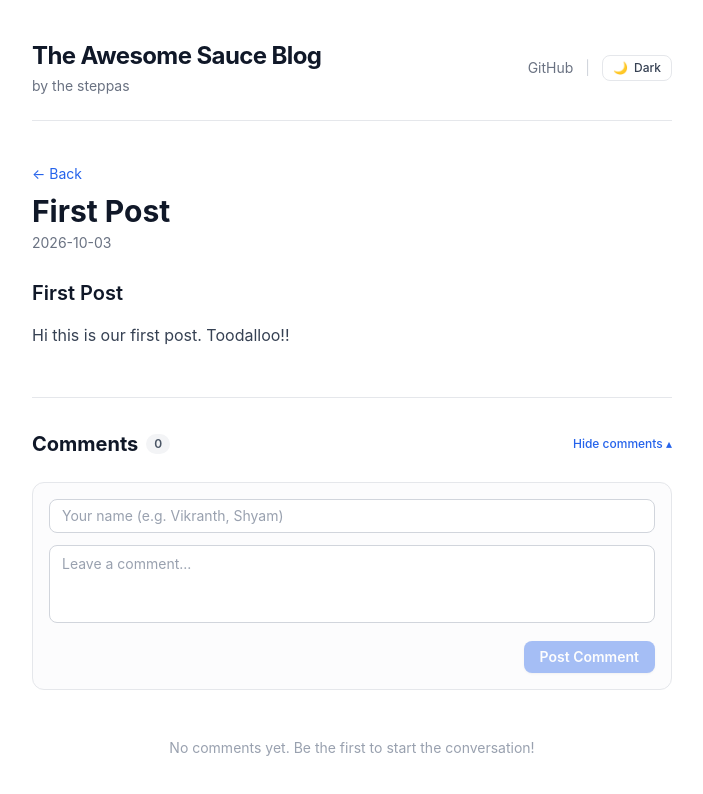
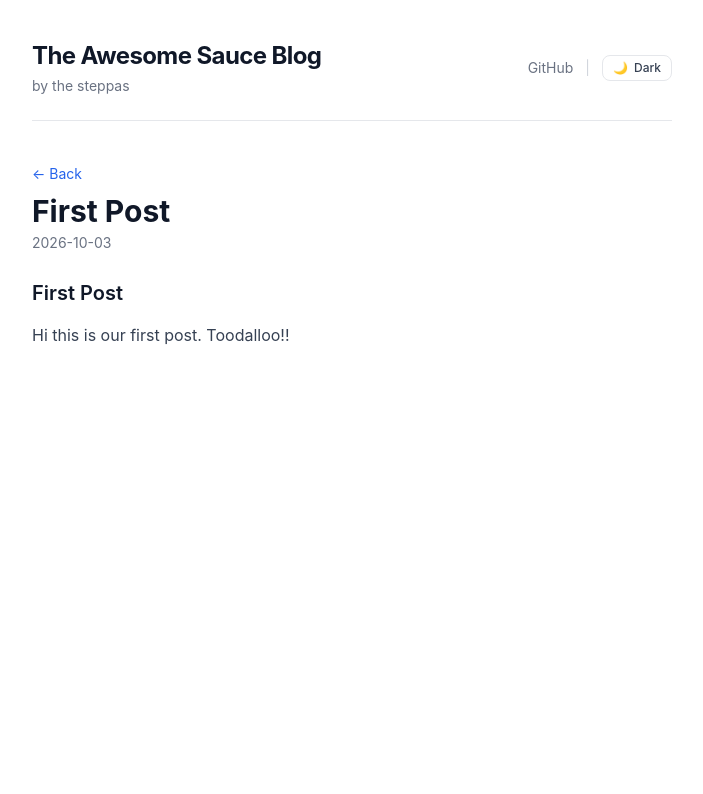
Before and after one commit to VIkranthMandadi/blog-life, a React (Vite) app: page /#/post/first-post in a window 1280 px wide. Shown: the top 794 px of the page, without its empty margins (288-991 px from the left). Built offline with nearby package versions, Linux system fonts and the light colour scheme.

Commit message:
Remove comments functionality

```diff
--- a/src/components/Comments.tsx
+++ /dev/null
@@ -1,196 +0,0 @@
-import { useState, useEffect } from 'react'
-
-interface Comment {
-  id: string
-  author: string
-  content: string
-  createdAt: string
-  isUserAdded?: boolean
-}
-
-interface CommentsProps {
-  postSlug: string
-}
-
-export default function Comments({ postSlug }: CommentsProps) {
-  const [isOpen, setIsOpen] = useState(true)
-  const [comments, setComments] = useState<Comment[]>([])
-  const [author, setAuthor] = useState(() => {
-    return localStorage.getItem('blog_commenter_name') || ''
-  })
-  const [content, setContent] = useState('')
-
-  const storageKey = `blog_comments_${postSlug}`
-
-  // Load comments on mount or post change
-  useEffect(() => {
-    try {
-      const stored = localStorage.getItem(storageKey)
-      if (stored) {
-        const parsed: Comment[] = JSON.parse(stored)
-        // Strip out any legacy seed comments
-        const realComments = parsed.filter((c) => !c.id.startsWith('seed-'))
-        setComments(realComments)
-        if (realComments.length !== parsed.length) {
-          localStorage.setItem(storageKey, JSON.stringify(realComments))
-        }
-      } else {
-        setComments([])
-      }
-    } catch {
-      setComments([])
-    }
-  }, [postSlug, storageKey])
-
-  const handleSubmit = (e: React.FormEvent) => {
-    e.preventDefault()
-    const trimmedAuthor = author.trim() || 'Anonymous'
-    const trimmedContent = content.trim()
-    if (!trimmedContent) return
-
-    const newComment: Comment = {
-      id: Date.now().toString(),
-      author: trimmedAuthor,
-      content: trimmedContent,
-      createdAt: new Date().toLocaleDateString('en-US', {
-        month: 'short',
-        day: 'numeric',
-        year: 'numeric'
-      }),
-      isUserAdded: true
-    }
-
-    const updated = [...comments, newComment]
-    setComments(updated)
-    localStorage.setItem(storageKey, JSON.stringify(updated))
-    localStorage.setItem('blog_commenter_name', trimmedAuthor)
-    setContent('')
-  }
-
-  const handleDelete = (id: string) => {
-    const updated = comments.filter((c) => c.id !== id)
-    setComments(updated)
-    localStorage.setItem(storageKey, JSON.stringify(updated))
-  }
-
-  // Generate pleasant avatar background from author initials
-  const getAvatarColor = (name: string) => {
-    const colors = [
-      'bg-blue-500',
-      'bg-emerald-500',
-      'bg-indigo-500',
-      'bg-amber-500',
-      'bg-rose-500',
-      'bg-purple-500'
-    ]
-    let hash = 0
-    for (let i = 0; i < name.length; i++) {
-      hash = name.charCodeAt(i) + ((hash << 5) - hash)
-    }
-    return colors[Math.abs(hash) % colors.length]
-  }
-
-  return (
-    <section className="mt-12 border-t border-gray-200 pt-8 dark:border-gray-800">
-      {/* Header with Toggle */}
-      <div className="flex items-center justify-between">
-        <h2 className="text-xl font-bold text-gray-900 dark:text-gray-100 flex items-center gap-2">
-          <span>Comments</span>
-          <span className="text-xs font-semibold px-2 py-0.5 rounded-full bg-gray-100 text-gray-600 dark:bg-gray-800 dark:text-gray-300">
-            {comments.length}
-          </span>
-        </h2>
-        <button
-          onClick={() => setIsOpen(!isOpen)}
-          className="text-xs font-medium text-accent hover:underline flex items-center gap-1 cursor-pointer"
-        >
-          {isOpen ? 'Hide comments ▴' : 'Show comments ▾'}
-        </button>
-      </div>
-
-      {isOpen && (
-        <div className="mt-6 space-y-6">
-          {/* New Comment Form */}
-          <form onSubmit={handleSubmit} className="space-y-3 rounded-xl border border-gray-200 bg-gray-50/50 p-4 dark:border-gray-800 dark:bg-gray-900/50">
-            <div>
-              <input
-                type="text"
-                placeholder="Your name (e.g. Vikranth, Shyam)"
-                value={author}
-                onChange={(e) => setAuthor(e.target.value)}
-                className="w-full rounded-lg border border-gray-300 bg-white px-3 py-1.5 text-sm text-gray-900 placeholder-gray-400 focus:border-accent focus:outline-none dark:border-gray-700 dark:bg-gray-900 dark:text-gray-100"
-              />
-            </div>
-            <div>
-              <textarea
-                placeholder="Leave a comment..."
-                value={content}
-                onChange={(e) => setContent(e.target.value)}
-                rows={3}
-                required
-                className="w-full rounded-lg border border-gray-300 bg-white px-3 py-2 text-sm text-gray-900 placeholder-gray-400 focus:border-accent focus:outline-none dark:border-gray-700 dark:bg-gray-900 dark:text-gray-100 resize-none"
-              />
-            </div>
-            <div className="flex justify-end">
-              <button
-                type="submit"
-                disabled={!content.trim()}
-                className="rounded-lg bg-accent px-4 py-1.5 text-sm font-semibold text-white shadow-sm transition-opacity hover:opacity-90 disabled:cursor-not-allowed disabled:opacity-40 cursor-pointer"
-              >
-                Post Comment
-              </button>
-            </div>
-          </form>
-
-          {/* Comment List */}
-          {comments.length === 0 ? (
-            <p className="text-center py-6 text-sm text-gray-400 dark:text-gray-500">
-              No comments yet. Be the first to start the conversation!
-            </p>
-          ) : (
-            <div className="space-y-4">
-              {comments.map((comment) => (
-                <div
-                  key={comment.id}
-                  className="group flex gap-3 rounded-xl border border-gray-100 bg-white p-4 shadow-xs dark:border-gray-800/80 dark:bg-gray-900"
-                >
-                  <div
-                    className={`flex h-8 w-8 shrink-0 items-center justify-center rounded-full text-xs font-bold text-white ${getAvatarColor(
-                      comment.author
-                    )}`}
-                  >
-                    {comment.author.charAt(0).toUpperCase()}
-                  </div>
-                  <div className="flex-1 space-y-1">
-                    <div className="flex items-center justify-between">
-                      <div className="flex items-center gap-2">
-                        <span className="text-sm font-semibold text-gray-900 dark:text-gray-100">
-                          {comment.author}
-                        </span>
-                        <span className="text-xs text-gray-400 dark:text-gray-500">
-                          • {comment.createdAt}
-                        </span>
-                      </div>
-                      {comment.isUserAdded && (
-                        <button
-                          onClick={() => handleDelete(comment.id)}
-                          className="opacity-0 group-hover:opacity-100 text-xs text-red-500 hover:underline transition-opacity cursor-pointer"
-                          title="Delete comment"
-                        >
-                          Delete
-                        </button>
-                      )}
-                    </div>
-                    <p className="text-sm text-gray-700 dark:text-gray-300 leading-relaxed whitespace-pre-line">
-                      {comment.content}
-                    </p>
-                  </div>
-                </div>
-              ))}
-            </div>
-          )}
-        </div>
-      )}
-    </section>
-  )
-}
--- a/src/pages/Post.tsx
+++ b/src/pages/Post.tsx
@@ -1,7 +1,6 @@
 import { Link, useParams } from 'react-router-dom'
 import ReactMarkdown from 'react-markdown'
 import { getPost } from '../lib/posts'
-import Comments from '../components/Comments'
 
 export default function Post() {
   const { slug } = useParams<{ slug: string }>()
@@ -24,7 +23,6 @@ export default function Post() {
       <div className="prose mt-6 max-w-none dark:prose-invert">
         <ReactMarkdown>{post.content}</ReactMarkdown>
       </div>
-      <Comments postSlug={slug} />
     </article>
   )
 }
```
Also changed, not shown: 1 other file (tests, documents, lock files or other folders).
